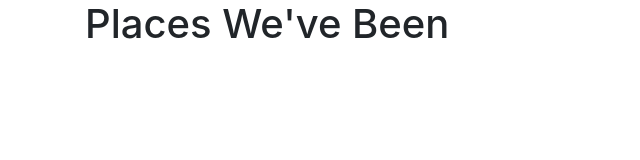
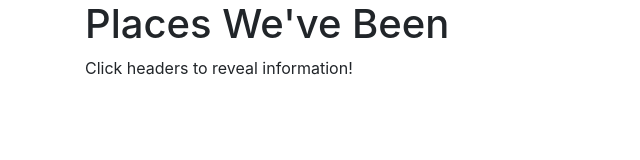
Before and after one commit to HR-Williams/places-we-been, a plain HTML site: page index.html in a window 1280 px wide. Shown: the whole page, without its empty margins (0-640 px from the left). Drawn offline with Linux system fonts and the light colour scheme.

```diff
--- a/index.html
+++ b/index.html
@@ -9,5 +9,6 @@
 <body>
   <div class='container'>
     <h1>Places We've Been</h1>
+    <p>Click headers to reveal information!</p>
   </div>
 </body>
--- a/js/scripts.js
+++ b/js/scripts.js
@@ -13,9 +13,6 @@
   this.destinations[destination.id] = destination;
 }
 
-
-
-
 // business logic for locations
 
 function Destination(location, landmarks, cost, notes) {
```
Also changed, not shown: 1 other file.
